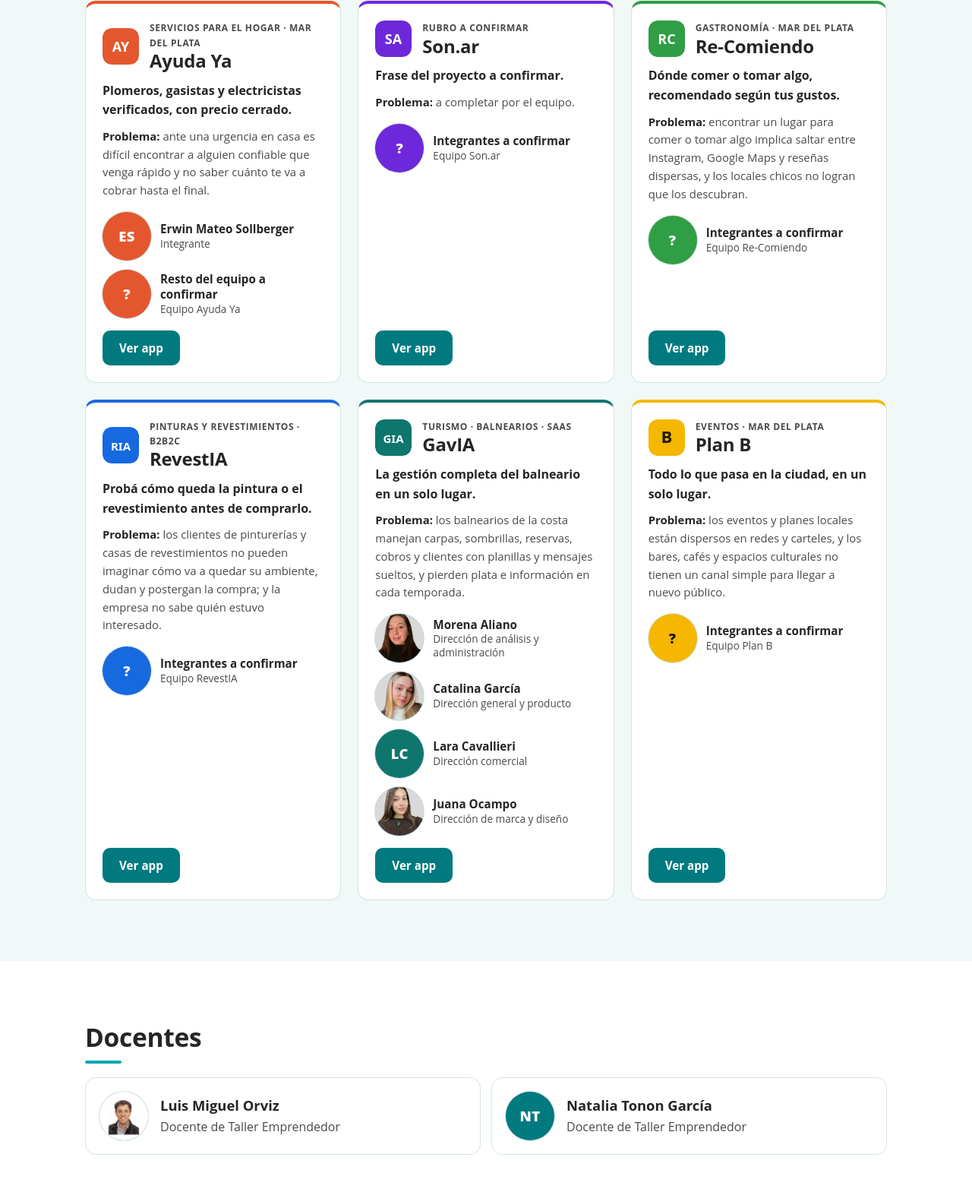
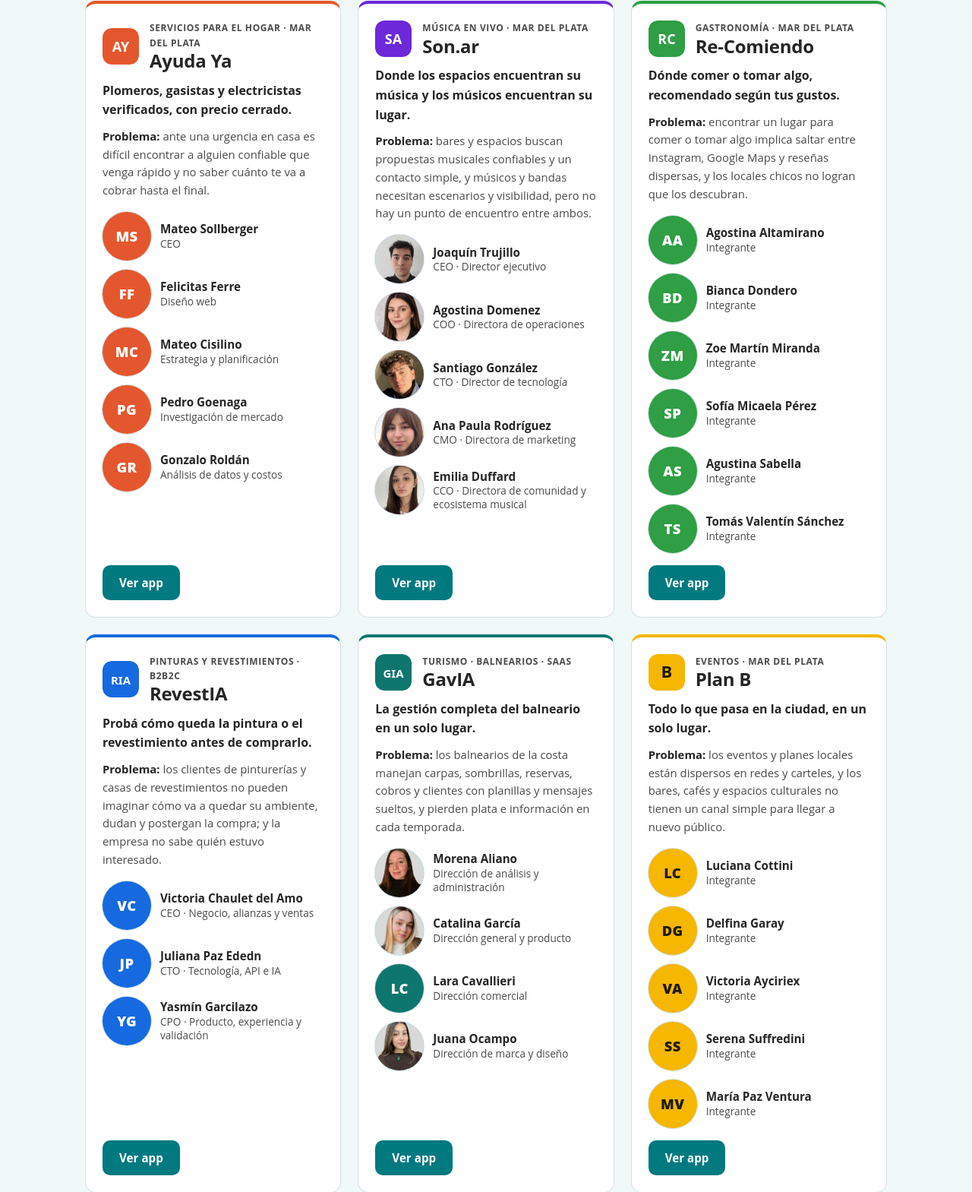
Before and after one commit to ucaece-t-e-tm-viernes-luigi-nati/landing, a plain HTML site: page index.html in a window 1280 px wide. Shown: the part 1334-2903 px from the top of the page at 76% size. Drawn offline with Linux system fonts and the light colour scheme.

Commit message:
Integrantes de Ayuda Ya, Son.ar (con fotos), Re-Comiendo, RevestIA y Plan B; textos de Son.ar
Co-Authored-By: Claude Opus 5.5 <noreply@anthropic.com>

```diff
--- a/index.html
+++ b/index.html
@@ -84,7 +84,7 @@
         <p class="intro">Cada proyecto tiene su app publicada. Las apps son demostraciones académicas con datos de ejemplo.</p>
         <div class="tarjetas">
 
-        <!-- 01 · Ayuda Ya — integrantes: Erwin Mateo Sollberger y equipo (completar) -->
+        <!-- 01 · Ayuda Ya -->
         <article class="tarjeta" id="startup-ayuda-ya" style="--startup:#e4572e;--sobre-startup:#ffffff">
           <header class="tarjeta-cabecera">
             <img class="logo-startup" src="logos/ayuda-ya-mark.svg" alt="" width="48" height="48" loading="lazy" decoding="async">
@@ -97,38 +97,66 @@
           <p class="problema"><strong>Problema:</strong> ante una urgencia en casa es difícil encontrar a alguien confiable que venga rápido y no saber cuánto te va a cobrar hasta el final.</p>
           <ul class="integrantes" aria-label="Integrantes de Ayuda Ya">
             <li class="integrante">
-              <span class="avatar"><span class="avatar-iniciales" aria-hidden="true">ES</span></span>
-              <span class="integrante-datos"><strong>Erwin Mateo Sollberger</strong><span>Integrante</span></span>
+              <span class="avatar"><span class="avatar-iniciales" aria-hidden="true">MS</span></span>
+              <span class="integrante-datos"><strong>Mateo Sollberger</strong><span>CEO</span></span>
             </li>
             <li class="integrante">
-              <span class="avatar"><span class="avatar-iniciales" aria-hidden="true">?</span></span>
-              <span class="integrante-datos"><strong>Resto del equipo a confirmar</strong><span>Equipo Ayuda Ya</span></span>
+              <span class="avatar"><span class="avatar-iniciales" aria-hidden="true">FF</span></span>
+              <span class="integrante-datos"><strong>Felicitas Ferre</strong><span>Diseño web</span></span>
+            </li>
+            <li class="integrante">
+              <span class="avatar"><span class="avatar-iniciales" aria-hidden="true">MC</span></span>
+              <span class="integrante-datos"><strong>Mateo Cisilino</strong><span>Estrategia y planificación</span></span>
+            </li>
+            <li class="integrante">
+              <span class="avatar"><span class="avatar-iniciales" aria-hidden="true">PG</span></span>
+              <span class="integrante-datos"><strong>Pedro Goenaga</strong><span>Investigación de mercado</span></span>
+            </li>
+            <li class="integrante">
+              <span class="avatar"><span class="avatar-iniciales" aria-hidden="true">GR</span></span>
+              <span class="integrante-datos"><strong>Gonzalo Roldán</strong><span>Análisis de datos y costos</span></span>
             </li>
           </ul>
           <div class="tarjeta-botones"><a class="boton boton-primario" href="https://ayudaya-lat.vercel.app">Ver app<span class="sr-only"> de Ayuda Ya</span></a></div>
         </article>
 
-        <!-- 02 · Son.ar — PENDIENTE -->
+        <!-- 02 · Son.ar -->
         <article class="tarjeta" id="startup-son-ar" style="--startup:#6d28d9;--sobre-startup:#ffffff">
           <header class="tarjeta-cabecera">
             <img class="logo-startup" src="logos/son-ar-mark.svg" alt="" width="48" height="48" loading="lazy" decoding="async">
             <div>
-              <p class="tarjeta-tag">Rubro a confirmar</p>
+              <p class="tarjeta-tag">Música en vivo · Mar del Plata</p>
               <h3>Son.ar</h3>
             </div>
           </header>
-          <p class="frase">Frase del proyecto a confirmar.</p>
-          <p class="problema"><strong>Problema:</strong> a completar por el equipo.</p>
+          <p class="frase">Donde los espacios encuentran su música y los músicos encuentran su lugar.</p>
+          <p class="problema"><strong>Problema:</strong> bares y espacios buscan propuestas musicales confiables y un contacto simple, y músicos y bandas necesitan escenarios y visibilidad, pero no hay un punto de encuentro entre ambos.</p>
           <ul class="integrantes" aria-label="Integrantes de Son.ar">
             <li class="integrante">
-              <span class="avatar"><span class="avatar-iniciales" aria-hidden="true">?</span></span>
-              <span class="integrante-datos"><strong>Integrantes a confirmar</strong><span>Equipo Son.ar</span></span>
+              <span class="avatar"><span class="avatar-iniciales" aria-hidden="true">JT</span><img src="fotos/son-ar/trujillo_joaquin.webp" alt="Joaquín Trujillo" width="64" height="64" loading="lazy" decoding="async" onerror="this.remove()"></span>
+              <span class="integrante-datos"><strong>Joaquín Trujillo</strong><span>CEO · Director ejecutivo</span></span>
+            </li>
+            <li class="integrante">
+              <span class="avatar"><span class="avatar-iniciales" aria-hidden="true">AD</span><img src="fotos/son-ar/domenez_agostina.webp" alt="Agostina Domenez" width="64" height="64" loading="lazy" decoding="async" onerror="this.remove()"></span>
+              <span class="integrante-datos"><strong>Agostina Domenez</strong><span>COO · Directora de operaciones</span></span>
+            </li>
+            <li class="integrante">
+              <span class="avatar"><span class="avatar-iniciales" aria-hidden="true">SG</span><img src="fotos/son-ar/gonzalez_santiago.webp" alt="Santiago González" width="64" height="64" loading="lazy" decoding="async" onerror="this.remove()"></span>
+              <span class="integrante-datos"><strong>Santiago González</strong><span>CTO · Director de tecnología</span></span>
+            </li>
+            <li class="integrante">
+              <span class="avatar"><span class="avatar-iniciales" aria-hidden="true">AR</span><img src="fotos/son-ar/rodriguez_ana_paula.webp" alt="Ana Paula Rodríguez" width="64" height="64" loading="lazy" decoding="async" onerror="this.remove()"></span>
+              <span class="integrante-datos"><strong>Ana Paula Rodríguez</strong><span>CMO · Directora de marketing</span></span>
+            </li>
+            <li class="integrante">
+              <span class="avatar"><span class="avatar-iniciales" aria-hidden="true">ED</span><img src="fotos/son-ar/duffard_emilia.webp" alt="Emilia Duffard" width="64" height="64" loading="lazy" decoding="async" onerror="this.remove()"></span>
+              <span class="integrante-datos"><strong>Emilia Duffard</strong><span>CCO · Directora de comunidad y ecosistema musical</span></span>
             </li>
           </ul>
           <div class="tarjeta-botones"><a class="boton boton-primario" href="https://son-ar.vercel.app">Ver app<span class="sr-only"> de Son.ar</span></a></div>
         </article>
 
-        <!-- 03 · Re-Comiendo — PENDIENTE -->
+        <!-- 03 · Re-Comiendo -->
         <article class="tarjeta" id="startup-re-comiendo" style="--startup:#2f9e44;--sobre-startup:#ffffff">
           <header class="tarjeta-cabecera">
             <img class="logo-startup" src="logos/re-comiendo-mark.svg" alt="" width="48" height="48" loading="lazy" decoding="async">
@@ -141,14 +169,34 @@
           <p class="problema"><strong>Problema:</strong> encontrar un lugar para comer o tomar algo implica saltar entre Instagram, Google Maps y reseñas dispersas, y los locales chicos no logran que los descubran.</p>
           <ul class="integrantes" aria-label="Integrantes de Re-Comiendo">
             <li class="integrante">
-              <span class="avatar"><span class="avatar-iniciales" aria-hidden="true">?</span></span>
-              <span class="integrante-datos"><strong>Integrantes a confirmar</strong><span>Equipo Re-Comiendo</span></span>
+              <span class="avatar"><span class="avatar-iniciales" aria-hidden="true">AA</span></span>
+              <span class="integrante-datos"><strong>Agostina Altamirano</strong><span>Integrante</span></span>
+            </li>
+            <li class="integrante">
+              <span class="avatar"><span class="avatar-iniciales" aria-hidden="true">BD</span></span>
+              <span class="integrante-datos"><strong>Bianca Dondero</strong><span>Integrante</span></span>
+            </li>
+            <li class="integrante">
+              <span class="avatar"><span class="avatar-iniciales" aria-hidden="true">ZM</span></span>
+              <span class="integrante-datos"><strong>Zoe Martín Miranda</strong><span>Integrante</span></span>
+            </li>
+            <li class="integrante">
+              <span class="avatar"><span class="avatar-iniciales" aria-hidden="true">SP</span></span>
+              <span class="integrante-datos"><strong>Sofía Micaela Pérez</strong><span>Integrante</span></span>
+            </li>
+            <li class="integrante">
+              <span class="avatar"><span class="avatar-iniciales" aria-hidden="true">AS</span></span>
+              <span class="integrante-datos"><strong>Agustina Sabella</strong><span>Integrante</span></span>
+            </li>
+            <li class="integrante">
+              <span class="avatar"><span class="avatar-iniciales" aria-hidden="true">TS</span></span>
+              <span class="integrante-datos"><strong>Tomás Valentín Sánchez</strong><span>Integrante</span></span>
             </li>
           </ul>
           <div class="tarjeta-botones"><a class="boton boton-primario" href="https://re-comiendo.vercel.app">Ver app<span class="sr-only"> de Re-Comiendo</span></a></div>
         </article>
 
-        <!-- 04 · RevestIA — PENDIENTE: integrantes -->
+        <!-- 04 · RevestIA -->
         <article class="tarjeta" id="startup-revest-ia" style="--startup:#1769e0;--sobre-startup:#ffffff">
           <header class="tarjeta-cabecera">
             <img class="logo-startup" src="logos/revest-ia-mark.svg" alt="" width="48" height="48" loading="lazy" decoding="async">
@@ -161,8 +209,16 @@
           <p class="problema"><strong>Problema:</strong> los clientes de pinturerías y casas de revestimientos no pueden imaginar cómo va a quedar su ambiente, dudan y postergan la compra; y la empresa no sabe quién estuvo interesado.</p>
           <ul class="integrantes" aria-label="Integrantes de RevestIA">
             <li class="integrante">
-              <span class="avatar"><span class="avatar-iniciales" aria-hidden="true">?</span></span>
-              <span class="integrante-datos"><strong>Integrantes a confirmar</strong><span>Equipo RevestIA</span></span>
+              <span class="avatar"><span class="avatar-iniciales" aria-hidden="true">VC</span></span>
+              <span class="integrante-datos"><strong>Victoria Chaulet del Amo</strong><span>CEO · Negocio, alianzas y ventas</span></span>
+            </li>
+            <li class="integrante">
+              <span class="avatar"><span class="avatar-iniciales" aria-hidden="true">JP</span></span>
+              <span class="integrante-datos"><strong>Juliana Paz Ededn</strong><span>CTO · Tecnología, API e IA</span></span>
+            </li>
+            <li class="integrante">
+              <span class="avatar"><span class="avatar-iniciales" aria-hidden="true">YG</span></span>
+              <span class="integrante-datos"><strong>Yasmín Garcilazo</strong><span>CPO · Producto, experiencia y validación</span></span>
             </li>
           </ul>
           <div class="tarjeta-botones"><a class="boton boton-primario" href="https://revest-ia.vercel.app">Ver app<span class="sr-only"> de RevestIA</span></a></div>
@@ -200,7 +256,7 @@
           <div class="tarjeta-botones"><a class="boton boton-primario" href="https://gav-ia.vercel.app">Ver app<span class="sr-only"> de GavIA</span></a></div>
         </article>
 
-        <!-- 06 · Plan B — PENDIENTE: integrantes -->
+        <!-- 06 · Plan B -->
         <article class="tarjeta" id="startup-plan-b" style="--startup:#f5b700;--sobre-startup:#1f1a05">
           <header class="tarjeta-cabecera">
             <img class="logo-startup" src="logos/plan-b-mark.svg" alt="" width="48" height="48" loading="lazy" decoding="async">
@@ -213,8 +269,24 @@
           <p class="problema"><strong>Problema:</strong> los eventos y planes locales están dispersos en redes y carteles, y los bares, cafés y espacios culturales no tienen un canal simple para llegar a nuevo público.</p>
           <ul class="integrantes" aria-label="Integrantes de Plan B">
             <li class="integrante">
-              <span class="avatar"><span class="avatar-iniciales" aria-hidden="true">?</span></span>
-              <span class="integrante-datos"><strong>Integrantes a confirmar</strong><span>Equipo Plan B</span></span>
+              <span class="avatar"><span class="avatar-iniciales" aria-hidden="true">LC</span></span>
+              <span class="integrante-datos"><strong>Luciana Cottini</strong><span>Integrante</span></span>
+            </li>
+            <li class="integrante">
+              <span class="avatar"><span class="avatar-iniciales" aria-hidden="true">DG</span></span>
+              <span class="integrante-datos"><strong>Delfina Garay</strong><span>Integrante</span></span>
+            </li>
+            <li class="integrante">
+              <span class="avatar"><span class="avatar-iniciales" aria-hidden="true">VA</span></span>
+              <span class="integrante-datos"><strong>Victoria Ayciriex</strong><span>Integrante</span></span>
+            </li>
+            <li class="integrante">
+              <span class="avatar"><span class="avatar-iniciales" aria-hidden="true">SS</span></span>
+              <span class="integrante-datos"><strong>Serena Suffredini</strong><span>Integrante</span></span>
+            </li>
+            <li class="integrante">
+              <span class="avatar"><span class="avatar-iniciales" aria-hidden="true">MV</span></span>
+              <span class="integrante-datos"><strong>María Paz Ventura</strong><span>Integrante</span></span>
             </li>
           </ul>
           <div class="tarjeta-botones"><a class="boton boton-primario" href="https://planb-lat.vercel.app">Ver app<span class="sr-only"> de Plan B</span></a></div>
```
Also changed, not shown: fotos/son-ar/domenez_agostina.webp (added), fotos/son-ar/duffard_emilia.webp (added), fotos/son-ar/gonzalez_santiago.webp (added), fotos/son-ar/rodriguez_ana_paula.webp (added), fotos/son-ar/trujillo_joaquin.webp (added).
